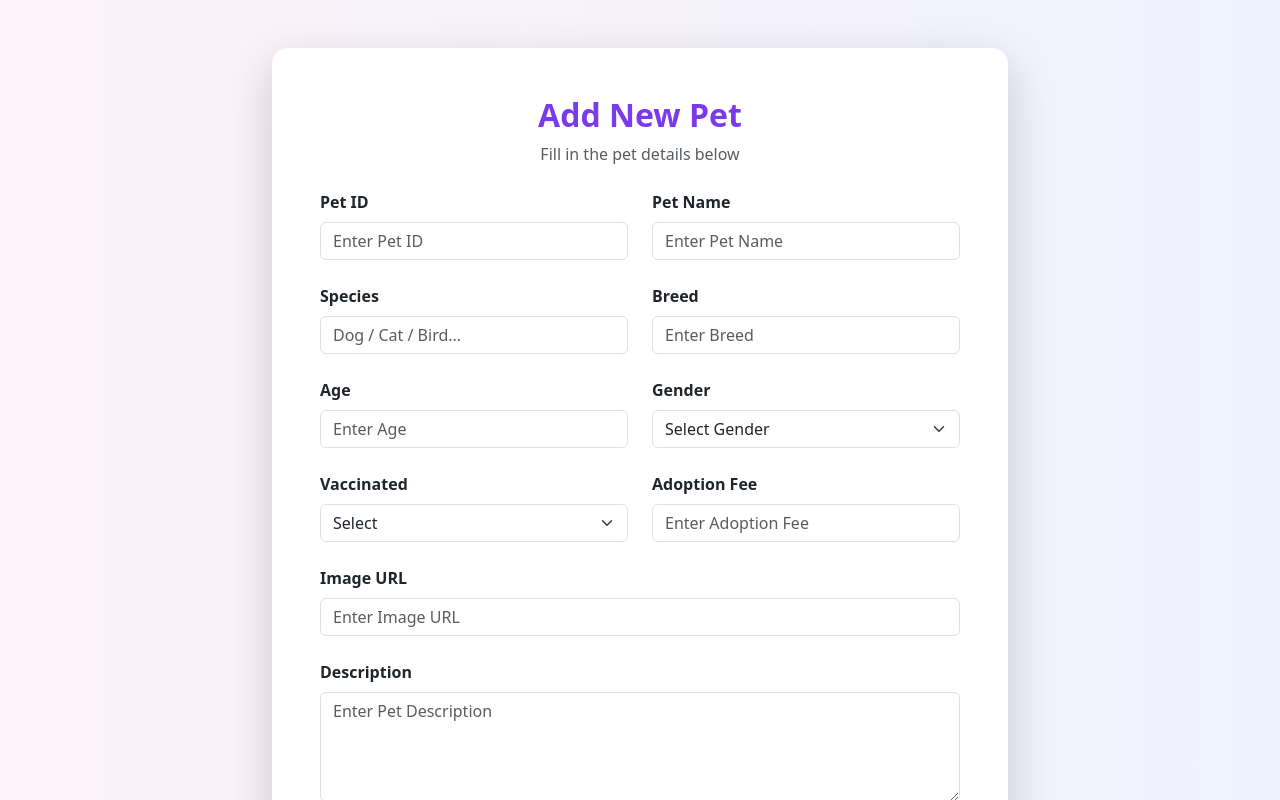
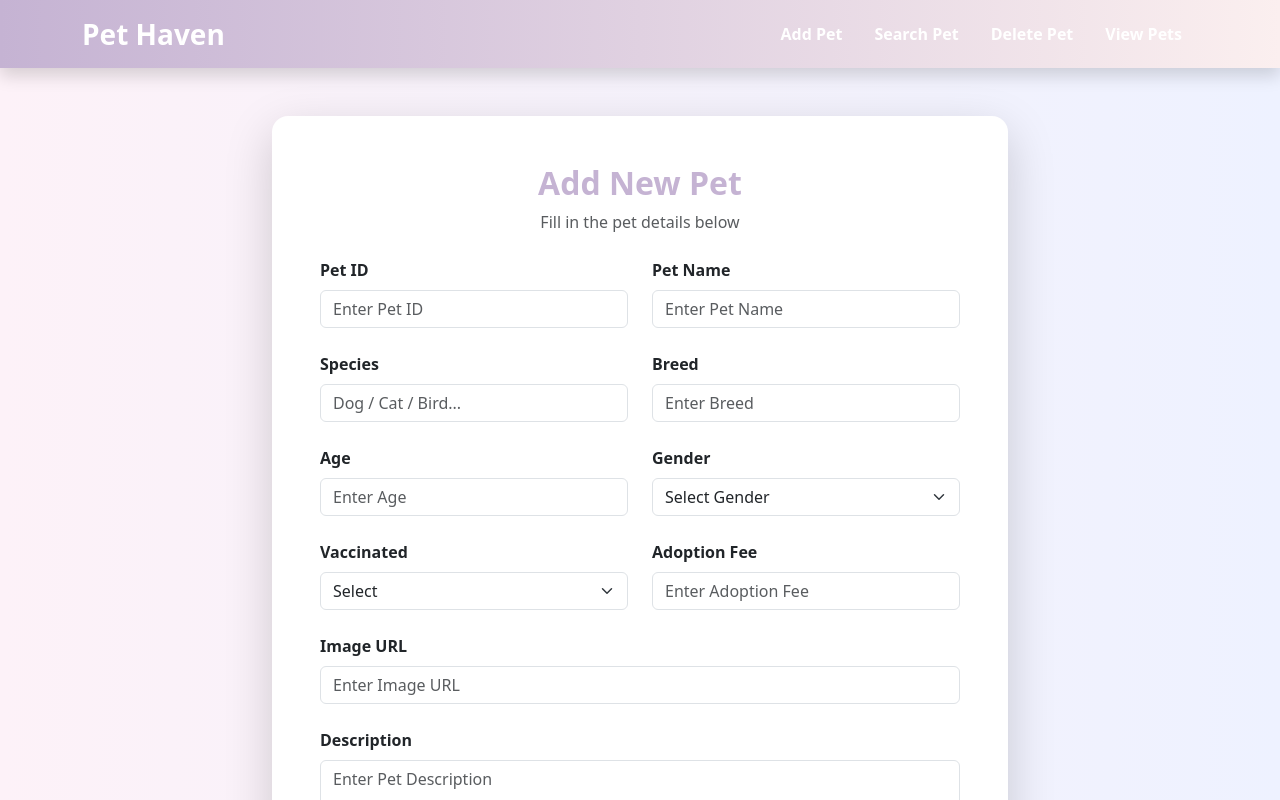
Before and after one commit to Ash-exwo/pet-adoption-react-app, a React (Vite) app: page / in a window 1280 px wide. Shown: the top 800 px of the page. Built offline with nearby package versions, Linux system fonts and the light colour scheme.

Commit message:
Navbar done

```diff
--- a/src/components/AddPet.jsx
+++ b/src/components/AddPet.jsx
@@ -1,4 +1,5 @@
 import React from 'react'
+import NavBar from './NavBar'
 
 const AddPet = () => {
   return (
@@ -8,6 +9,7 @@ const AddPet = () => {
         minHeight: "100vh",
       }}
     >
+        <NavBar/>
       <div className="container py-5">
         <div className="row justify-content-center">
 
@@ -22,7 +24,7 @@ const AddPet = () => {
                 <div className="text-center mb-4">
                   <h2
                     className="fw-bold"
-                    style={{ color: "#7C3AED" }}
+                    style={{ color: "#C5B3D3" }}
                   >
                     Add New Pet
                   </h2>
@@ -148,7 +150,7 @@ const AddPet = () => {
                     <button
                       className="btn px-5 py-2 fw-bold"
                       style={{
-                        backgroundColor: "#7C3AED",
+                        backgroundColor: "#C5B3D3",
                         color: "#fff",
                         border: "none",
                         borderRadius: "12px",
--- /dev/null
+++ b/src/components/NavBar.jsx
@@ -0,0 +1,87 @@
+import React from 'react'
+import { Link } from 'react-router-dom'
+
+const NavBar = () => {
+  return (
+    <div>
+      <nav
+        className="navbar navbar-expand-lg shadow sticky-top"
+        style={{
+          background: "linear-gradient(to right, #C5B3D3, #FBEFEF)",
+        }}
+      >
+        <div className="container">
+
+          <a
+            className="navbar-brand d-flex align-items-center"
+            href="/"
+          >
+            <span
+              className="fw-bold fs-3"
+              style={{ color: "#FFFFFF" }}
+            >
+              Pet Haven
+            </span>
+          </a>
+
+          <button
+            className="navbar-toggler"
+            type="button"
+            data-bs-toggle="collapse"
+            data-bs-target="#navbarNavAltMarkup"
+            aria-controls="navbarNavAltMarkup"
+            aria-expanded="false"
+            aria-label="Toggle navigation"
+            style={{ borderColor: "#FFFFFF" }}
+          >
+            <span className="navbar-toggler-icon"></span>
+          </button>
+
+          <div
+            className="collapse navbar-collapse"
+            id="navbarNavAltMarkup"
+          >
+            <div className="navbar-nav ms-auto">
+
+              <Link
+                className="nav-link fw-semibold mx-2"
+                to="/"
+                style={{ color: "#FFFFFF" }}
+              >
+                Add Pet
+              </Link>
+
+              <Link
+                className="nav-link fw-semibold mx-2"
+                to="/search"
+                style={{ color: "#FFFFFF" }}
+              >
+                Search Pet
+              </Link>
+
+              <Link
+                className="nav-link fw-semibold mx-2"
+                to="/delete"
+                style={{ color: "#FFFFFF" }}
+              >
+                Delete Pet
+              </Link>
+
+              <Link
+                className="nav-link fw-semibold mx-2"
+                to="/viewall"
+                style={{ color: "#FFFFFF" }}
+              >
+                View Pets
+              </Link>
+
+            </div>
+          </div>
+
+        </div>
+      </nav>
+    </div>
+  )
+}
+
+export default NavBar
--- a/src/components/SearchPet.jsx
+++ b/src/components/SearchPet.jsx
@@ -1,4 +1,5 @@
 import React from 'react'
+import NavBar from './NavBar'
 
 const SearchPet = () => {
   return (
@@ -9,7 +10,7 @@ const SearchPet = () => {
       }}
 
     >
-
+        <NavBar/>
       <div className="container py-5">
         <div className="row justify-content-center">
 
@@ -24,7 +25,7 @@ const SearchPet = () => {
                 <div className="text-center mb-4">
                   <h2
                     className="fw-bold"
-                    style={{ color: "#7C3AED" }}
+                    style={{ color: "#C5B3D3" }}
                   >
                     Search Pet
                   </h2>
@@ -51,7 +52,7 @@ const SearchPet = () => {
                     <button
                       className="btn px-5 py-2 fw-bold"
                       style={{
-                        backgroundColor: "#7C3AED",
+                        backgroundColor: "#C5B3D3",
                         color: "#fff",
                         border: "none",
                         borderRadius: "12px",
```
